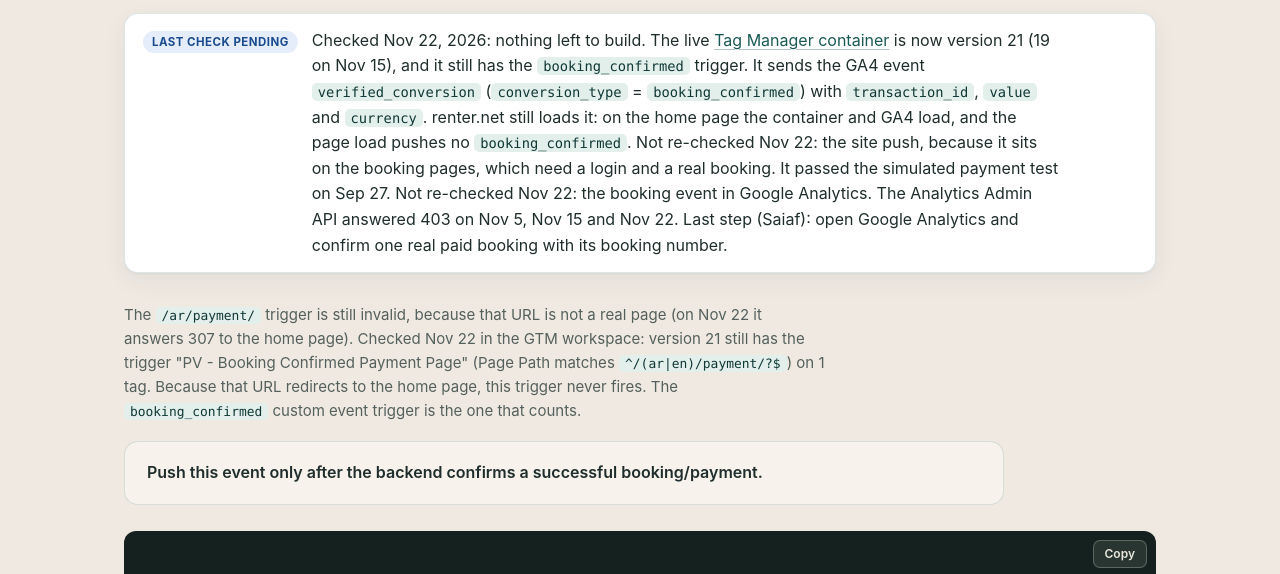
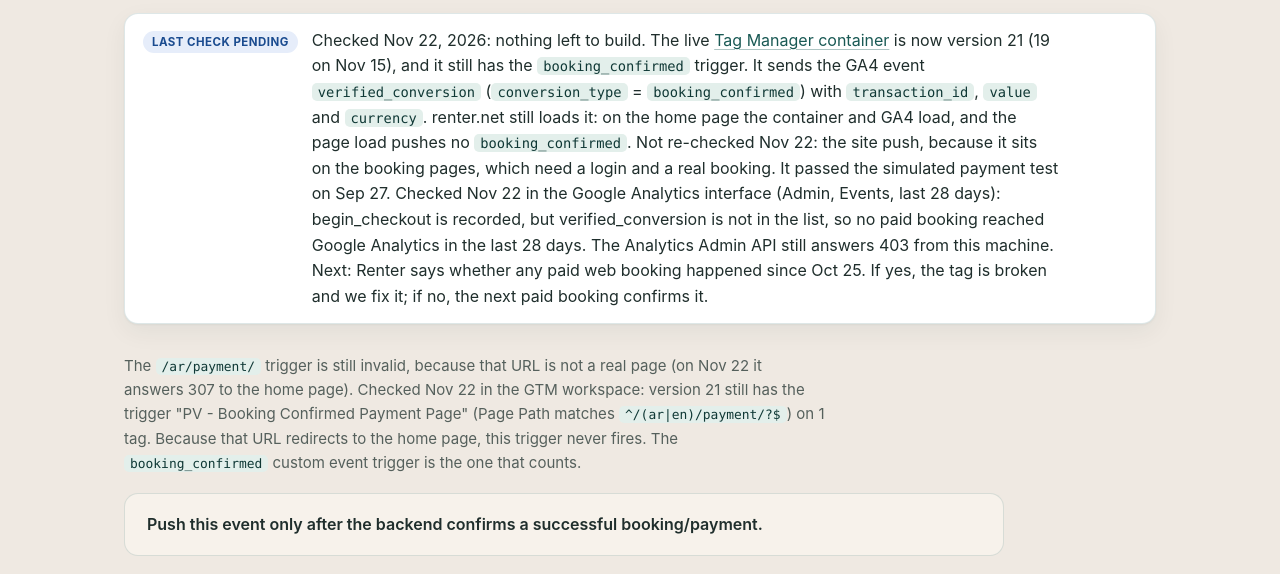
Before and after one commit to TMDweb/renter-seo, a plain HTML site: page booking-confirmation-data-layer/index.html in a window 1280 px wide. Shown: the part 200-774 px from the top of the page. Drawn offline with Linux system fonts and the light colour scheme.

Commit message:
Booking event: checked in GA4 Nov 22, no verified_conversion in 28 days
Co-Authored-By: Claude Opus 5.5 <noreply@anthropic.com>

```diff
--- a/booking-confirmation-data-layer/index.html
+++ b/booking-confirmation-data-layer/index.html
@@ -16,7 +16,7 @@
   <div class="doc-body">
 
     <h1>Developer action: expose confirmed bookings to GTM</h1>
-      <div class="statusbar"><span class="pill progress">LAST CHECK PENDING</span><span class="txt">Checked Nov 22, 2026: nothing left to build. The live <a href="https://www.googletagmanager.com/gtm.js?id=GTM-WXTFBJCJ">Tag Manager container</a> is now version 21 (19 on Nov 15), and it still has the <code>booking_confirmed</code> trigger. It sends the GA4 event <code>verified_conversion</code> (<code>conversion_type</code> = <code>booking_confirmed</code>) with <code>transaction_id</code>, <code>value</code> and <code>currency</code>. renter.net still loads it: on the home page the container and GA4 load, and the page load pushes no <code>booking_confirmed</code>. Not re-checked Nov 22: the site push, because it sits on the booking pages, which need a login and a real booking. It passed the simulated payment test on Sep 27. Not re-checked Nov 22: the booking event in Google Analytics. The Analytics Admin API answered 403 on Nov 5, Nov 15 and Nov 22. Last step (Saiaf): open Google Analytics and confirm one real paid booking with its booking number.</span></div>
+      <div class="statusbar"><span class="pill progress">LAST CHECK PENDING</span><span class="txt">Checked Nov 22, 2026: nothing left to build. The live <a href="https://www.googletagmanager.com/gtm.js?id=GTM-WXTFBJCJ">Tag Manager container</a> is now version 21 (19 on Nov 15), and it still has the <code>booking_confirmed</code> trigger. It sends the GA4 event <code>verified_conversion</code> (<code>conversion_type</code> = <code>booking_confirmed</code>) with <code>transaction_id</code>, <code>value</code> and <code>currency</code>. renter.net still loads it: on the home page the container and GA4 load, and the page load pushes no <code>booking_confirmed</code>. Not re-checked Nov 22: the site push, because it sits on the booking pages, which need a login and a real booking. It passed the simulated payment test on Sep 27. Checked Nov 22 in the Google Analytics interface (Admin, Events, last 28 days): begin_checkout is recorded, but verified_conversion is not in the list, so no paid booking reached Google Analytics in the last 28 days. The Analytics Admin API still answers 403 from this machine. Next: Renter says whether any paid web booking happened since Oct 25. If yes, the tag is broken and we fix it; if no, the next paid booking confirms it.</span></div>
     <p class="muted">The <code>/ar/payment/</code> trigger is still invalid, because that URL is not a real page (on Nov 22 it answers 307 to the home page). Checked Nov 22 in the GTM workspace: version 21 still has the trigger "PV - Booking Confirmed Payment Page" (Page Path matches <code>^/(ar|en)/payment/?$</code>) on 1 tag. Because that URL redirects to the home page, this trigger never fires. The <code>booking_confirmed</code> custom event trigger is the one that counts.</p>
 
     <div class="rule">
```
